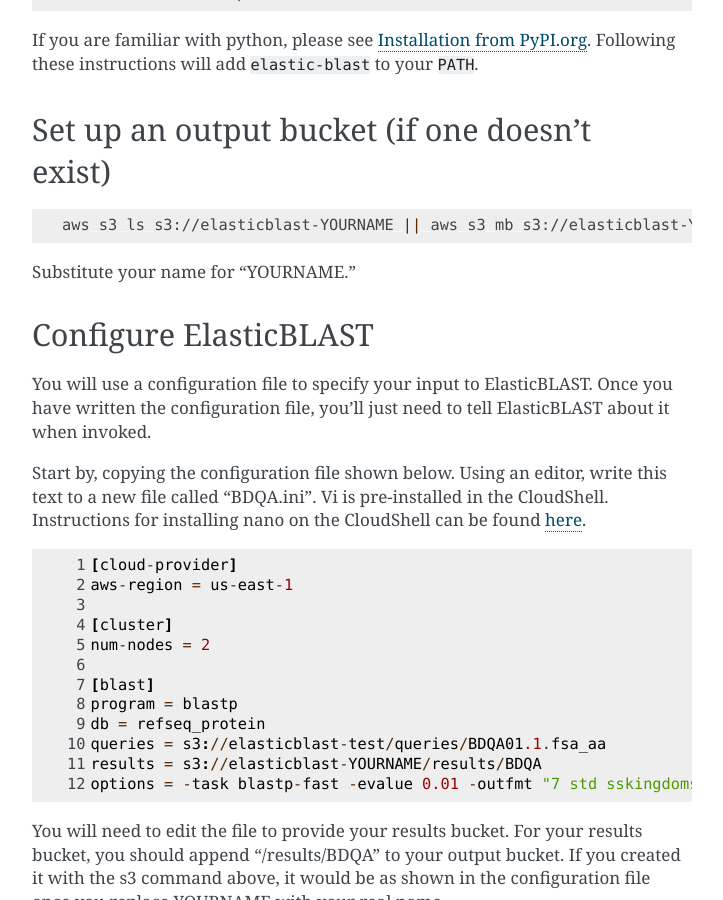
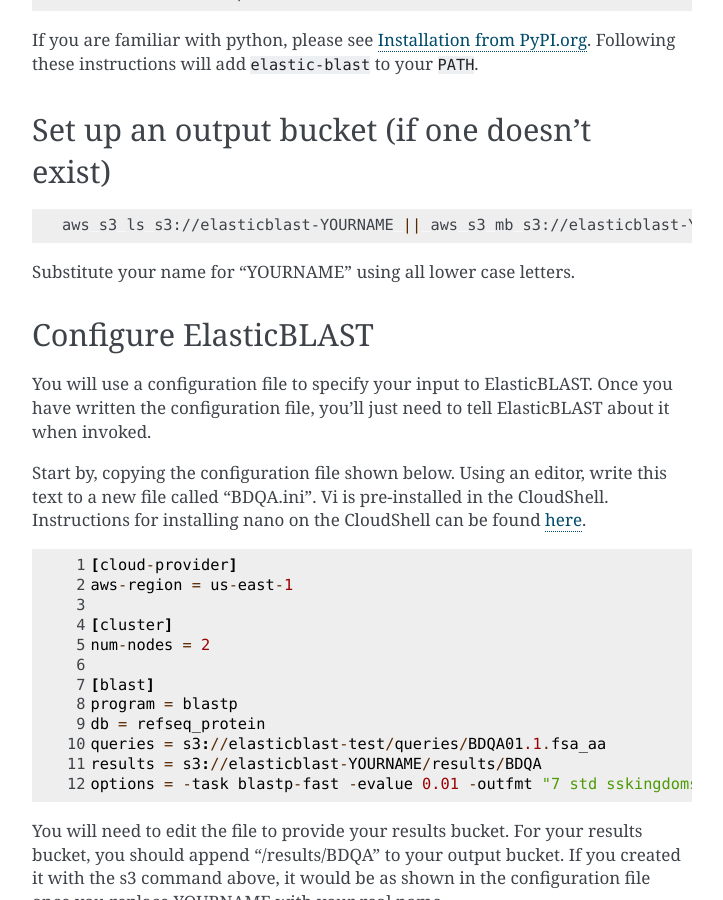
Before and after one commit to ncbi/elastic-blast-docs, a Sphinx documentation site: the page built from docs/source/quickstart-aws.rst, in a window 1280 px wide and 900 px high, scrolled down 1453 px. Shown: the whole window, without its empty margins (388-1111 px from the left). Built offline with Sphinx 7.4.7, drawn with Linux system fonts in a browser that asks for light colours.

Commit message:
Suggest to use all lower case letters for bucket name

```diff
--- a/docs/source/quickstart-aws.rst
+++ b/docs/source/quickstart-aws.rst
@@ -68,7 +68,7 @@
 
     aws s3 ls s3://elasticblast-YOURNAME || aws s3 mb s3://elasticblast-YOURNAME
 
-Substitute your name for "YOURNAME."
+Substitute your name for "YOURNAME" using all lower case letters.
 
 
 Configure ElasticBLAST
```
